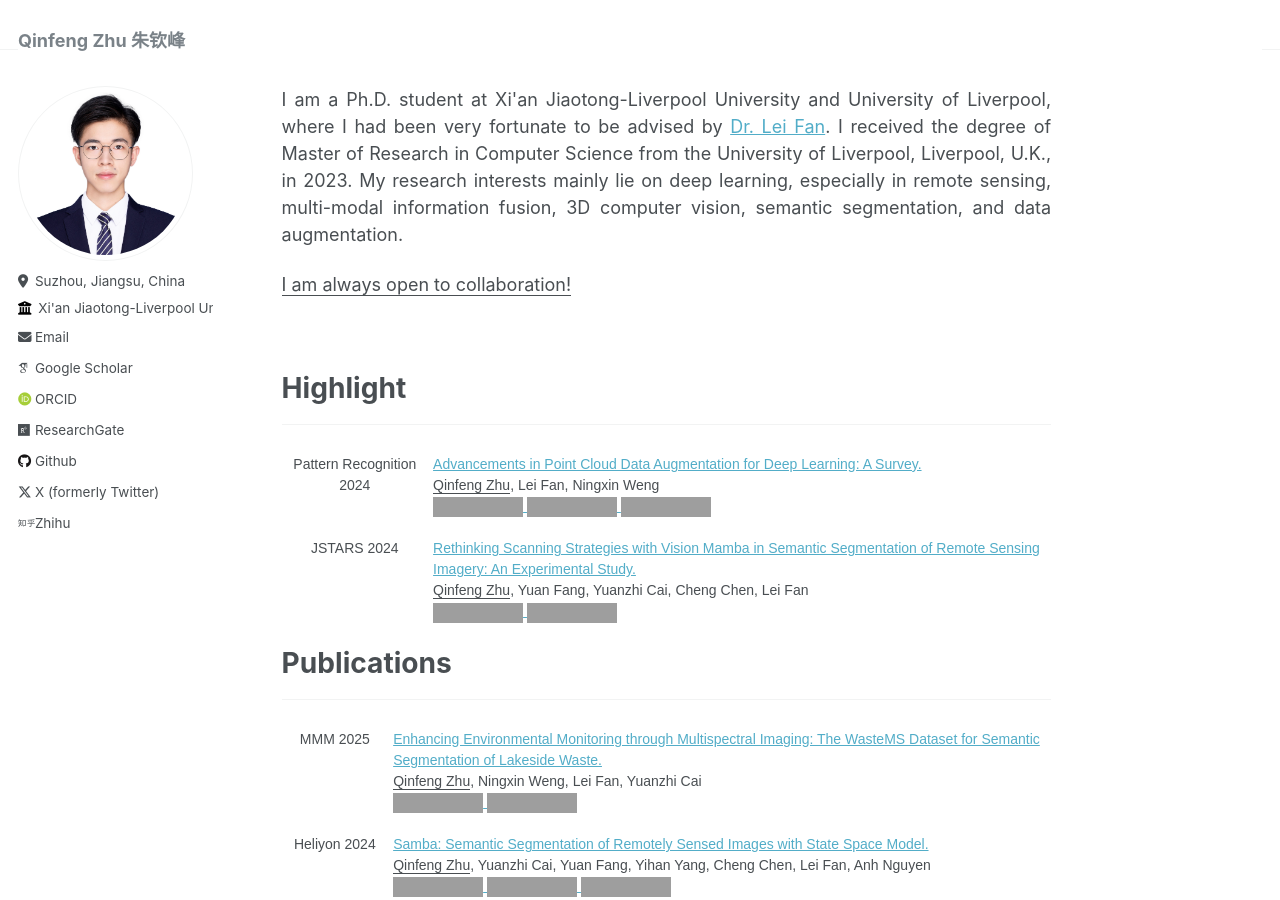
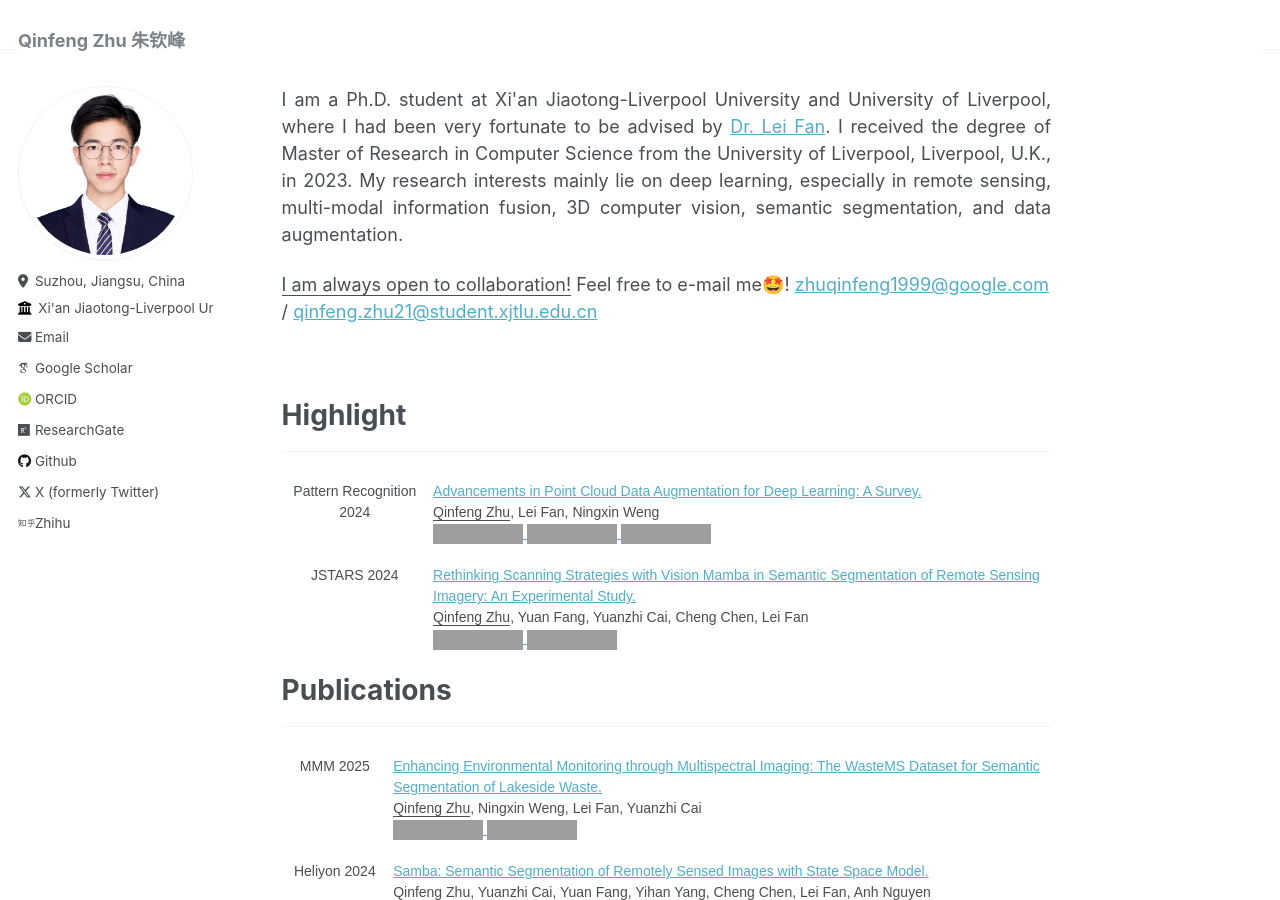
Before and after one commit to zhuqinfeng1999/zhuqinfeng1999.github.io, a Jekyll site: the page built from _pages/about.md, in a window 1280 px wide and 900 px high, cut to the strip 0-900 px from the top of the window. Built offline with Jekyll 4.4.1, drawn with Linux system fonts in a browser that asks for light colours; some web fonts are replaced; grey boxes are pictures that could not be loaded.

Commit message:
Update about.md

```diff
--- a/_pages/about.md
+++ b/_pages/about.md
@@ -12,7 +12,7 @@ I am a Ph.D. student at Xi'an Jiaotong-Liverpool University and University of Li
 My research interests mainly lie on deep learning, especially in remote sensing, multi-modal information fusion, 3D computer vision, semantic segmentation, and data augmentation.
 </p>
 
-<u>I am always open to collaboration!</u>
+<u>I am always open to collaboration!</u> Feel free to e-mail me🤩! <a href="zhuqinfeng1999@google.com">zhuqinfeng1999@google.com</a> / <a href="qinfeng.zhu21@student.xjtlu.edu.cn">qinfeng.zhu21@student.xjtlu.edu.cn</a>
 
 <br>
 
```
